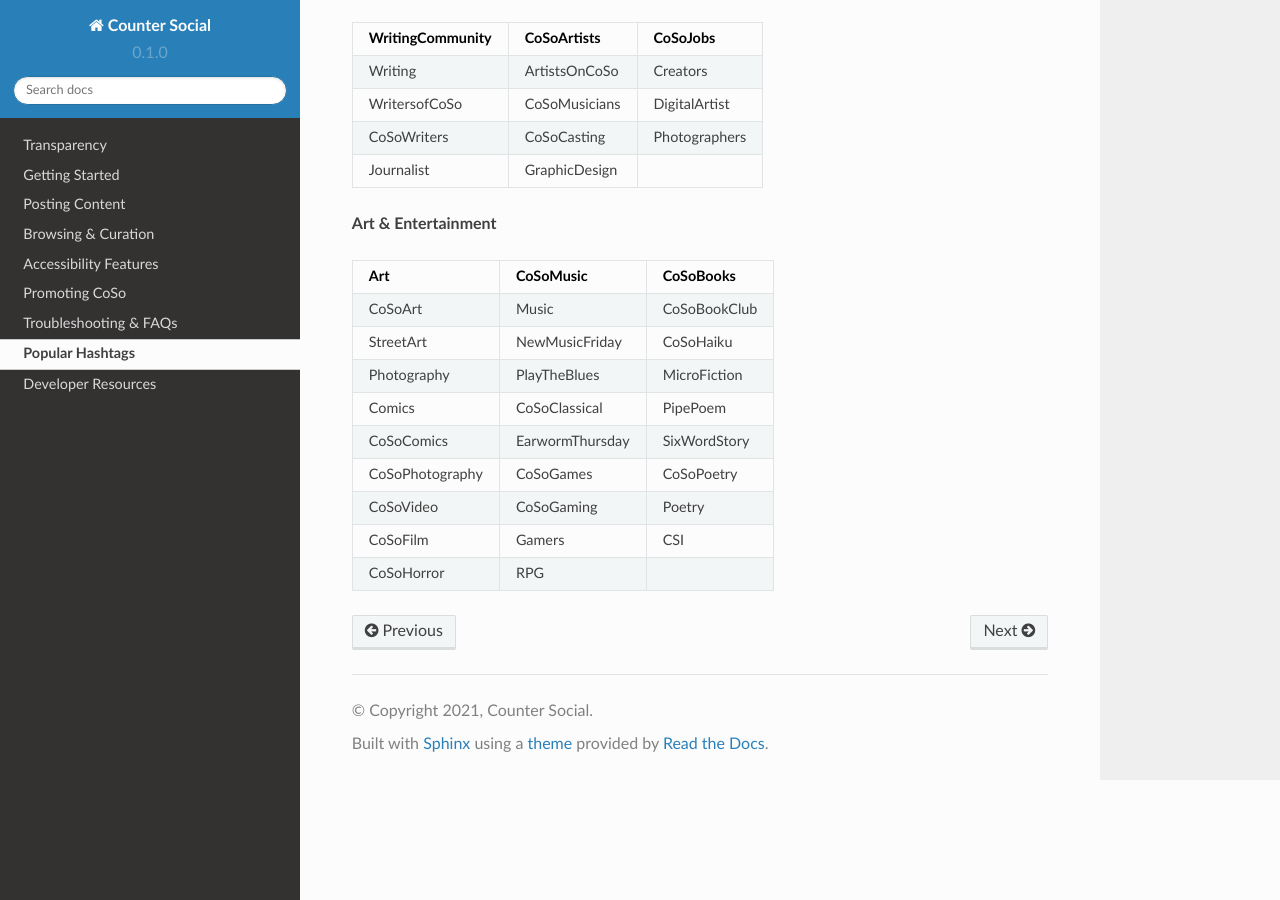
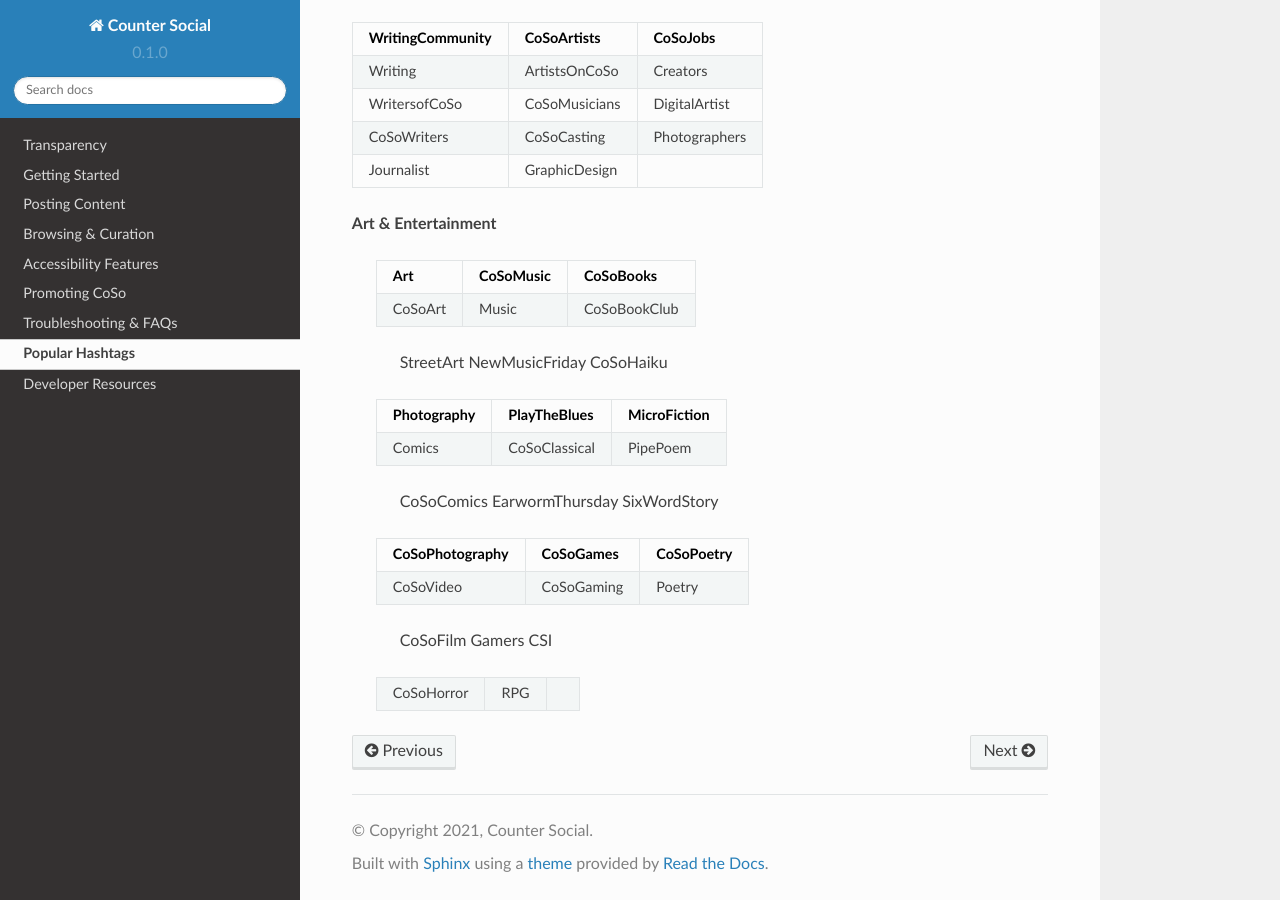
Before and after one commit to itskel/userguide, a Sphinx documentation site: the page built from docs/source/popular-hashtags.rst, in a window 1280 px wide and 900 px high, scrolled down 544 px. Built offline with Sphinx 7.4.7 and the Read the Docs theme 2.0.0, drawn with Linux system fonts in a browser that asks for light colours; pages that are not in the unit, such as notebooks, are missing from menus.

```diff
--- a/docs/source/popular-hashtags.rst
+++ b/docs/source/popular-hashtags.rst
@@ -32,24 +32,24 @@ While the CoSo Direcgtory is in development, here are a list of popular hashtags
 
 **Art & Entertainment**
 
-+------------------+-----------------+----------------+
-| Art              | CoSoMusic       | CoSoBooks      |
-+==================+=================+================+
-| CoSoArt          | Music           | CoSoBookClub   |
-+------------------+-----------------+----------------+
-| StreetArt        | NewMusicFriday  | CoSoHaiku      |
-+------------------+-----------------+----------------+
-| Photography      | PlayTheBlues    | MicroFiction   |
-+------------------+-----------------+----------------+
-| Comics           | CoSoClassical   | PipePoem       |
-+------------------+-----------------+----------------+
-| CoSoComics       | EarwormThursday | SixWordStory   |
-+------------------+-----------------+----------------+
-| CoSoPhotography  | CoSoGames       | CoSoPoetry     |
-+------------------+-----------------+----------------+
-| CoSoVideo        | CoSoGaming      | Poetry         |
-+------------------+-----------------+----------------+
-| CoSoFilm         | Gamers          | CSI            |
-+------------------+-----------------+----------------+
-| CoSoHorror       | RPG             |                |
-+------------------+-----------------+----------------+
+ ================== ================= ================
+  Art                CoSoMusic         CoSoBooks
+ ================== ================= ================
+  CoSoArt            Music             CoSoBookClub
+ ================== ================= ================
+  StreetArt          NewMusicFriday    CoSoHaiku
+ ================== ================= ================
+  Photography        PlayTheBlues      MicroFiction
+ ================== ================= ================
+  Comics             CoSoClassical     PipePoem
+ ================== ================= ================
+  CoSoComics         EarwormThursday   SixWordStory
+ ================== ================= ================
+  CoSoPhotography    CoSoGames         CoSoPoetry
+ ================== ================= ================
+  CoSoVideo          CoSoGaming        Poetry
+ ================== ================= ================
+  CoSoFilm           Gamers            CSI
+ ================== ================= ================
+  CoSoHorror         RPG
+ ================== ================= ================
```
